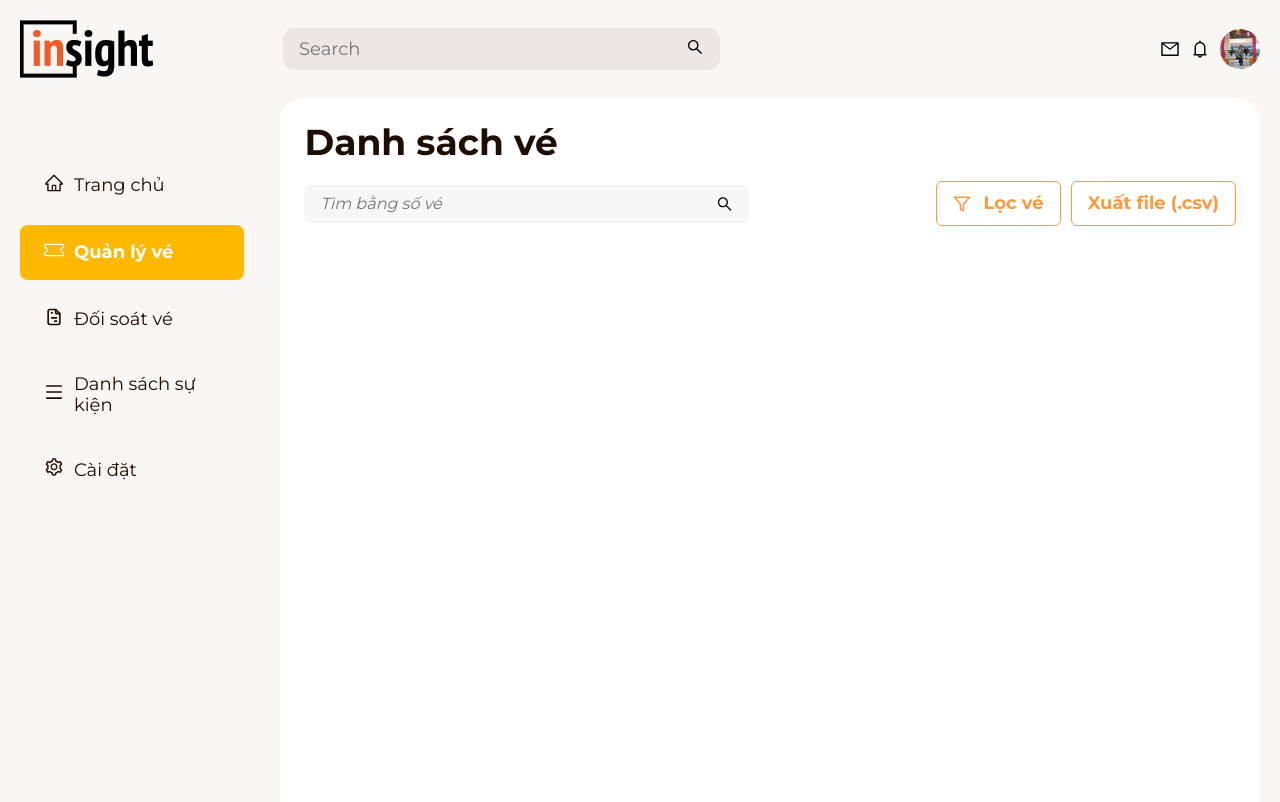
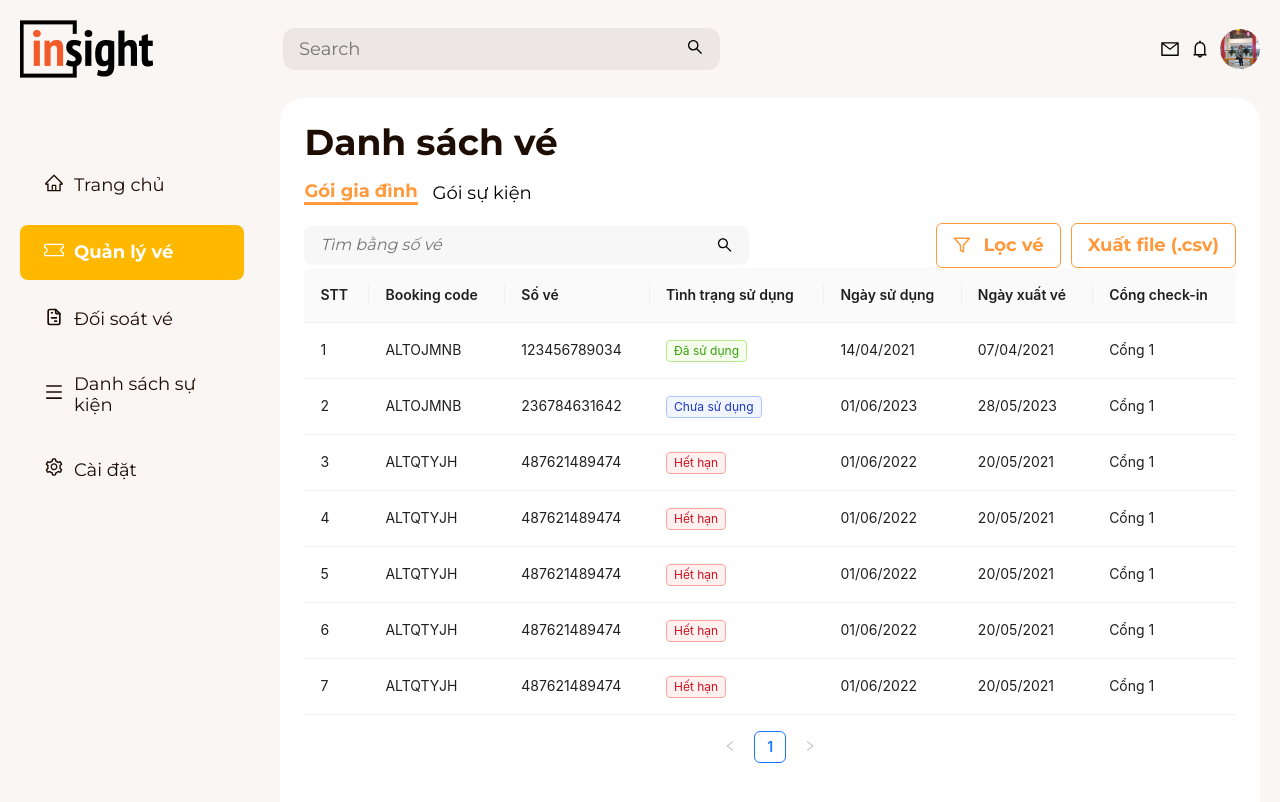
Before and after one commit to Binhbong37/CMSticket, a React (Create React App) app: page /quan-ly-ve in a window 1280 px wide. Shown: the top 802 px of the page. Built offline with nearby package versions, Linux system fonts and the light colour scheme.

Commit message:
table giaDinh

```diff
--- a/src/Components/SearchFilter.tsx
+++ b/src/Components/SearchFilter.tsx
@@ -1,5 +1,4 @@
 import React from 'react';
-import '../assets/css/searchFilter.css'
 import { AiOutlineSearch } from "react-icons/ai";
 import { FiFilter } from 'react-icons/fi'
 
--- a/src/Components/TableAnt.tsx
+++ b/src/Components/TableAnt.tsx
@@ -0,0 +1,131 @@
+import { Space, Table, Tag } from 'antd';
+import type { ColumnsType } from 'antd/es/table';
+
+interface DataType {
+  key: string;
+  bookingCode: string;
+  soVe: number;
+  ngaySuDung: string;
+  ngayXuatVe: string;
+  tags: string[];
+}
+
+const columns: ColumnsType<DataType> = [
+  {
+    title: 'STT',
+    dataIndex: 'key',
+    key: 'key',
+  },
+  {
+    title: 'Booking code',
+    dataIndex: 'bookingCode',
+    key: 'bookingCode',
+  },
+  {
+    title: 'Số vé',
+    dataIndex: 'soVe',
+    key: 'soVe',
+  },
+  {
+    title: 'Tình trạng sử dụng',
+    key: 'tags',
+    dataIndex: 'tags',
+    render: (_, { tags }) => (
+      <>
+        {tags.map((tag) => {
+          let color = tag.length > 10 ? 'geekblue' : 'green';
+          if (tag === 'Hết hạn') {
+            color = 'red';
+          }
+          return (
+            <Tag color={color} key={tag}>
+              {tag}
+            </Tag>
+          );
+        })}
+      </>
+    ),
+  },
+  {
+    title: 'Ngày sử dụng',
+    dataIndex: 'ngaySuDung',
+    key: 'ngaySuDung',
+  },
+  {
+    title: 'Ngày xuất vé',
+    dataIndex: 'ngayXuatVe',
+    key: 'ngayXuatVe',
+  },
+  {
+    title: 'Cổng check-in',
+    key: 'action',
+    render: (_, record) => (
+      <Space size="middle">
+        Cổng 1
+      </Space>
+    ),
+  },
+];
+
+const data: DataType[] = [
+  {
+    key: '1',
+    bookingCode: 'ALTOJMNB',
+    soVe: 123456789034,
+    ngaySuDung: '14/04/2021',
+    ngayXuatVe: '07/04/2021',
+    tags: ['Đã sử dụng'],
+  },
+  {
+    key: '2',
+    bookingCode: 'ALTOJMNB',
+    soVe: 236784631642,
+    ngaySuDung: '01/06/2023',
+    ngayXuatVe: '28/05/2023',
+    tags: ['Chưa sử dụng'],
+  },
+  {
+    key: '3',
+    bookingCode: 'ALTQTYJH',
+    soVe: 487621489474,
+    ngaySuDung: '01/06/2022',
+    ngayXuatVe: '20/05/2021',
+    tags: ['Hết hạn'],
+  },
+  {
+    key: '4',
+    bookingCode: 'ALTQTYJH',
+    soVe: 487621489474,
+    ngaySuDung: '01/06/2022',
+    ngayXuatVe: '20/05/2021',
+    tags: ['Hết hạn'],
+  },
+  {
+    key: '5',
+    bookingCode: 'ALTQTYJH',
+    soVe: 487621489474,
+    ngaySuDung: '01/06/2022',
+    ngayXuatVe: '20/05/2021',
+    tags: ['Hết hạn'],
+  },
+  {
+    key: '6',
+    bookingCode: 'ALTQTYJH',
+    soVe: 487621489474,
+    ngaySuDung: '01/06/2022',
+    ngayXuatVe: '20/05/2021',
+    tags: ['Hết hạn'],
+  },
+  {
+    key: '7',
+    bookingCode: 'ALTQTYJH',
+    soVe: 487621489474,
+    ngaySuDung: '01/06/2022',
+    ngayXuatVe: '20/05/2021',
+    tags: ['Hết hạn'],
+  },
+];
+
+const TableAnt: React.FC = () => <Table columns={columns} dataSource={data} />;
+
+export default TableAnt;
--- a/src/assets/css/searchFilter.css
+++ b/src/assets/css/quanLyVe.css
@@ -1,3 +1,15 @@
+.loaiGoi {
+    display: flex;
+    align-items: center;
+    column-gap: 1.5rem;
+}
+
+.loaiGoi .giaDinh {
+    color: #ff993c;
+    border-bottom: 3px solid #ff993c;
+    font-weight: 700;
+}
+
 .search-filter {
     display: flex;
     justify-content: space-between;
--- a/src/assets/css/reset.css
+++ b/src/assets/css/reset.css
@@ -84,3 +84,7 @@ body {
     color: #ff993c;
     cursor: pointer;
 }
+
+.ant-table-pagination {
+    justify-content: center !important;
+}
--- a/src/pages/dashboard/QuanLyVe.tsx
+++ b/src/pages/dashboard/QuanLyVe.tsx
@@ -1,14 +1,22 @@
-import React from 'react'
+import React from 'react';
+import '../../assets/css/quanLyVe.css'
 import SearchFilter from '../../Components/SearchFilter'
+import TableAnt from '../../Components/TableAnt'
 
 const QuanLyVe = () => {
   return (
     <div>
       <h2 className='title'>Danh sách vé</h2>
+      <div className='loaiGoi'>
+        <p className='giaDinh'>Gói gia đình</p>
+        <p>Gói sự kiện</p>
+      </div>
       <div className=''>
         <SearchFilter />
       </div>
-
+      <div className=''>
+        <TableAnt />
+      </div>
     </div>
   )
 }
```
